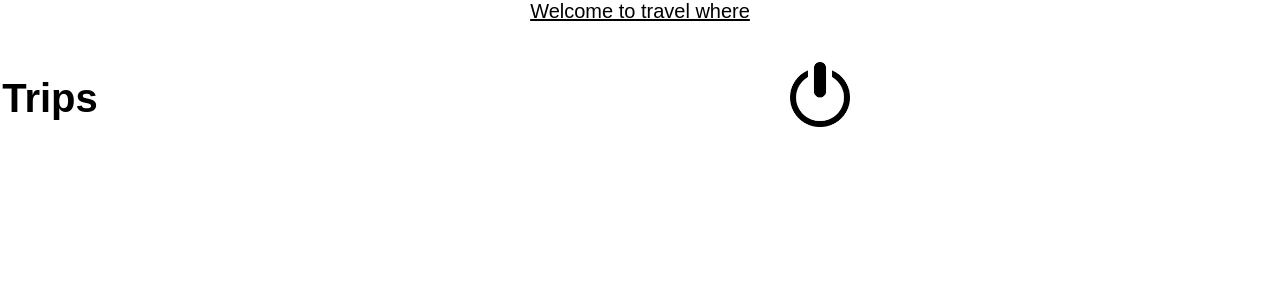
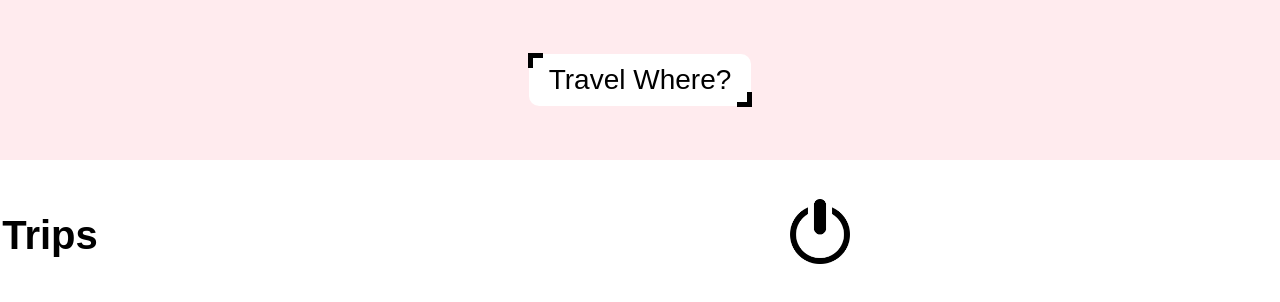
Before and after one commit to kahilnayton/travelWhere, a React (Create React App) app in the folder client/: page / in a window 1280 px wide. Shown: the top 302 px of the page. Built offline with nearby package versions, Linux system fonts and the light colour scheme.

Commit message:
added some styling and fixing some bugs

```diff
--- a/client/src/App.css
+++ b/client/src/App.css
@@ -2,6 +2,7 @@
   --text-light: rgb(255, 255, 255);
   --text-grey: rgb(230, 230, 230);
   --text-soft: rgb(211, 248, 255);
+  --text-color: rgb(61, 163, 184);
   --text-dark: rgb(0, 0, 0);
   --bg-light: rgb(255, 255, 255);
   --bg-grey: rgb(230, 230, 230);
@@ -12,10 +13,115 @@
   --text-shadow: 5px 5px 0.2rem rgba(0, 0, 0, 0.25);
 }
 
+body {
+  margin: 0;
+  padding: 0;
+}
+/* Travel where effect  */
+.btn {
+  cursor: pointer;
+  position: relative;
+  padding: 10px 20px;
+  background: white;
+  font-size: 28px;
+  border-top-right-radius: 10px;
+  border-bottom-left-radius: 10px;
+  transition: all 1s;
+}
+.btn:after, .btn:before {
+  content: " ";
+  width: 10px;
+  height: 10px;
+  position: absolute;
+  border: 0px solid #fff;
+  transition: all 1s;
+}
+.btn:after {
+  top: -1px;
+  left: -1px;
+  border-top: 5px solid black;
+  border-left: 5px solid black;
+}
+.btn:before {
+  bottom: -1px;
+  right: -1px;
+  border-bottom: 5px solid black;
+  border-right: 5px solid black;
+}
+.btn:hover {
+  border-top-right-radius: 0px;
+  border-bottom-left-radius: 0px;
+}
+.btn:hover:before, .btn:hover:after {
+  width: 100%;
+  height: 100%;
+}
+
+.data-container {
+  background: #ffebee;
+  height: 20vh;
+  display: flex;
+  justify-content: center;
+  align-items: center;
+}
+
 html,
 body,
 .app {
   height: 100vh;
+  margin: 0;
+  padding: 0;
+}
+
+.welcome {
+  color: var(--text-color);
+  font-size: 30px;
+  padding: 10px 20px;
+  background: var(--bg-light);
+  border-top-right-radius: 10px;
+  border-bottom-left-radius: 10px;
+  transition: all 1s;
+}
+
+.welcome:after,
+.welcome:before {
+  content: " ";
+  width: 10px;
+  height: 10px;
+  position: absolute;
+  border: solid;
+  transition: all 1s;
+}
+.welcome:after {
+  bottom: -1px;
+  right: -1px;
+  border-top: 5px;
+  border-left: 5px;
+}
+.welcome:before {
+  bottom: -1px;
+  right: -1px;
+  border-bottom: 5px;
+  border-right: 5px;
+}
+
+.welcome:hover {
+  border-top-right-radius: 0px;
+  border-bottom-left-radius: 0px;
+}
+
+.welcome:hover:before,
+.welcome:hover:after {
+  width: 100%;
+  height: 100%;
+}
+
+.welcome-container {
+  background: var(--bg-light);
+  height: 20vh;
+  display: flex;
+  justify-content: center;
+  align-items: center;
 }
 
 .action-image-container {
@@ -56,6 +162,7 @@ h4 {
   font-size: 20px;
   font-family: sans-serif;
   color: var(--text-dark);
+  text-decoration: none;
 }
 
 img {
@@ -460,7 +567,16 @@ img.action-image {
 
 .location-image {
   display: flex;
+  justify-content: center;
   flex-direction: column;
+  object-fit: contain;
+  width: 40%;
+}
+
+img.location-image {
+  display: flex;
+
+  border: solid;
 }
 
 .location-description {
@@ -476,7 +592,6 @@ img.action-image {
   display: grid;
   grid-template-rows: 1fr 1fr 1fr 1fr;
 }
-
 
 @media only screen and (min-width: 320px) {
   #main {
--- a/client/src/App.js
+++ b/client/src/App.js
@@ -41,7 +41,6 @@ class App extends React.Component {
 
   // Get trip lists
   getTripLists = async () => {
-
     if (this.state.currentUser) {
       const tripLists = await getTripListsByUser(this.state.currentUser.id);
       this.setState({ tripLists });
@@ -116,7 +115,7 @@ class App extends React.Component {
   updateTripList = async (id, triplist) => {
     const newTripList = await putTripList(id, triplist);
     this.setState(prevState => ({
-      tripList: prevState.tripLists.map(triplist =>
+      tripLists: prevState.tripLists.map(triplist =>
         triplist.id === parseInt(id) ? newTripList : triplist
       )
     }));
@@ -133,26 +132,22 @@ class App extends React.Component {
     this.props.history.push("../");
   };
 
-
-
   render() {
-    console.log(this.state)
+    // console.log(this.state)
     const { currentUser } = this.state;
     return (
       <div className="app">
-        <Link to='/'>Welcome to travel where</Link>
-        <Header
-          currentUser={currentUser}
-          handleLogout={this.handleLogout}
-        />
+        <Link to="/">
+          <div className="data-container">
+            <span className="btn">Travel Where?</span>
+          </div>
+        </Link>
+        <Header currentUser={currentUser} handleLogout={this.handleLogout} />
 
         <Route
           path="/"
           render={() => (
-            <Home
-              currentUser={currentUser}
-              tripLists={this.state.tripLists}
-            />
+            <Home currentUser={currentUser} tripLists={this.state.tripLists} />
           )}
         />
 
@@ -206,7 +201,7 @@ class App extends React.Component {
         <Route
           exact
           path="/update_tripList/:id"
-          render={(props) => {
+          render={props => {
             const id = props.match.params.id;
             return (
               <UpdateTripListForm
--- a/client/src/components/CreateLocationForm.jsx
+++ b/client/src/components/CreateLocationForm.jsx
@@ -2,11 +2,14 @@ import React from 'react';
 import { Link } from 'react-router-dom';
 
 export default function CreateLocationForm(props) {
-  console.log(props)
+  console.log(props, 'create location form')
   const { show, handleClose, handleFormData, currentTripList, handleChange, locationFormData } = props;
   const showHideClassName = show ? 'modal display-block' : 'modal display-none';
   return (
     <div className={showHideClassName}>
+        {
+          locationFormData === !undefined &&
+
         <form className='modal-main' onSubmit={(e) => {
           e.preventDefault();
           props.createLocation(currentTripList.id, locationFormData);
@@ -19,7 +22,7 @@ export default function CreateLocationForm(props) {
           <input
             type="text"
             name='place'
-          id='palce'
+            id='place'
             value={locationFormData.place}
             onChange={handleChange}
           />
@@ -58,6 +61,7 @@ export default function CreateLocationForm(props) {
           <button className='location-button' onClick={handleClose}>Add Location</button>
 
         </form>
+      }
     </div>
   )
 }
--- a/client/src/components/CreateTripListForm.jsx
+++ b/client/src/components/CreateTripListForm.jsx
@@ -2,7 +2,6 @@ import React from 'react';
 import { Link } from 'react-router-dom';
 
 export default function CreateTripListForm(props) {
-  console.log(props, 'create trip list')
   return (
     <div>
       <form onSubmit={(e) => {
--- a/client/src/components/UpdateLocationForm.jsx
+++ b/client/src/components/UpdateLocationForm.jsx
@@ -11,7 +11,7 @@ export default class UpdateLocationForm extends React.Component {
   }
 
   setFormData = (id) => {
-    if (this.props.trips.length) {
+    if (this.props.locations.length) {
       const {
         place,
         address,
@@ -19,7 +19,7 @@ export default class UpdateLocationForm extends React.Component {
         return_date,
         image_link,
         ...otherData
-      } = this.props.location.find(location => {
+      } = this.props.locations.find(location => {
         return location.id === id
       })
       this.setState({
--- a/client/src/components/UpdateTripListForm.jsx
+++ b/client/src/components/UpdateTripListForm.jsx
@@ -28,7 +28,7 @@ export default class UpdateTripListForm extends React.Component {
 
 
   setFormData = () => {
-    // debugger;
+    debugger;
     if (this.props.tripLists.length) {
       const {
         title,
--- a/client/src/services/api-helper.js
+++ b/client/src/services/api-helper.js
@@ -82,7 +82,7 @@ export const getLocationsByTripList = async (tripListId, tripListData) => {
 // Update trip list
 export const putTripList = async (id, tripListData) => {
   const resp = await api.put(`/triplists${id}`, tripListData)
-  return resp.data.tripList
+  return resp.data.triplist
 }
 
 // Delete a trip list
@@ -99,7 +99,8 @@ export const postLocation = async (tripListId, locationData) => {
 
 // Update location - put
 export const putLocation = async (locationId, locationData) => {
-  const resp = await api.put(`/locationList/anything/locations/${locationId}`, locationData)
+  debugger;
+  const resp = await api.put(`/locationlists/yeah/locations/${locationId}`, locationData)
   return resp.data.location
 }
 
```
Also changed, not shown: client/src/components/TripListDetails.jsx (+18 -16 lines). Lines whose indentation alone changed are shown as unchanged.
